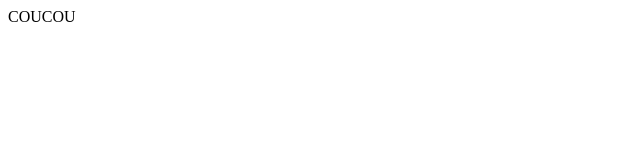
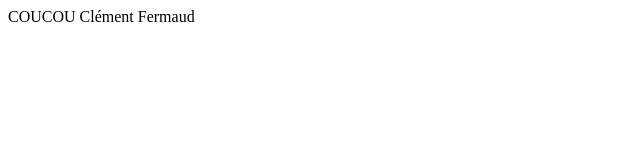
Before and after one commit to clementfrmd/demo, a plain HTML site: page index.html in a window 1280 px wide. Shown: the whole page, without its empty margins (0-640 px from the left). Drawn offline with Linux system fonts and the light colour scheme.

Commit message:
correction

```diff
--- a/index.html
+++ b/index.html
@@ -8,5 +8,6 @@
 </head>
 <body>
     COUCOU
+    Clément Fermaud
 </body>
 </html>
```
